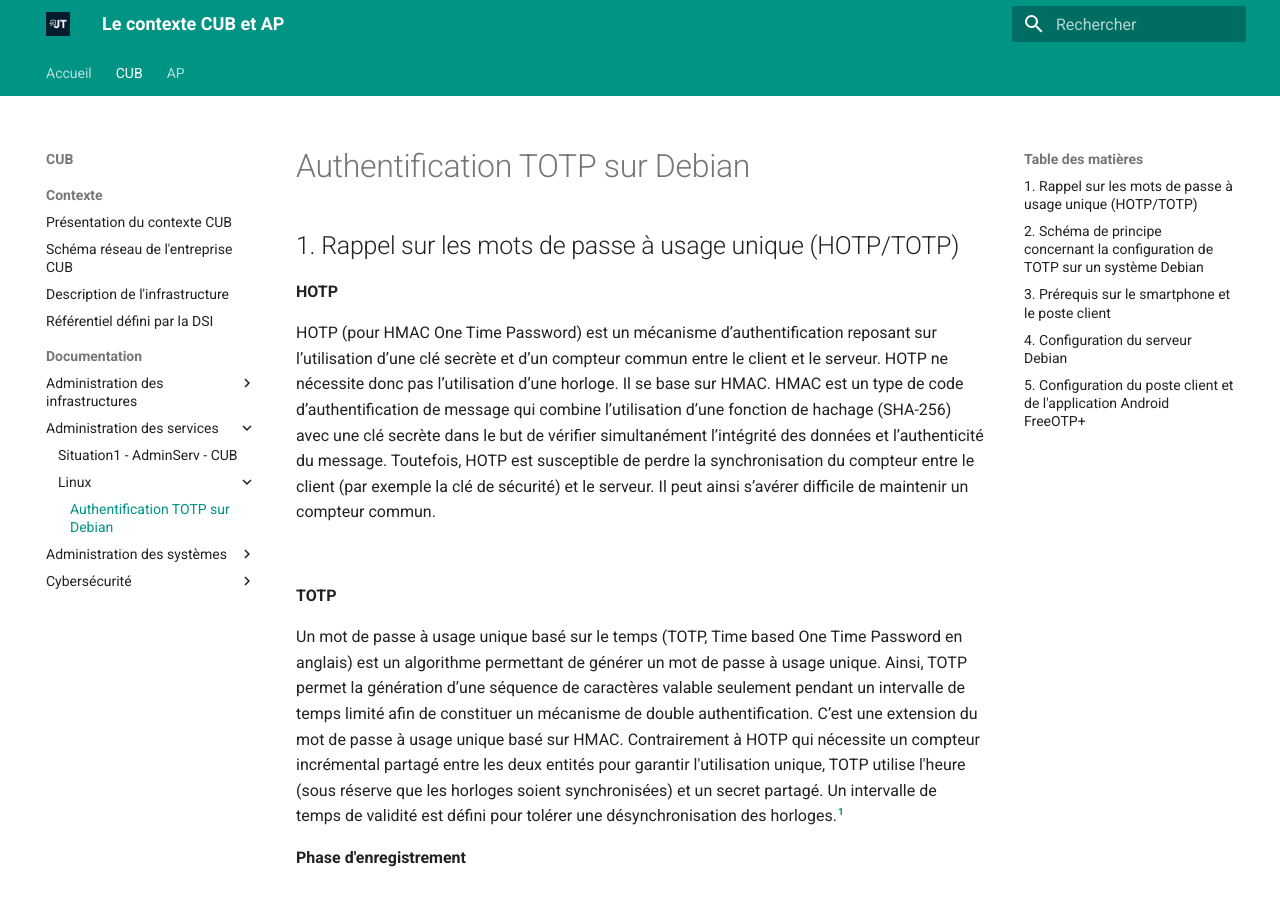
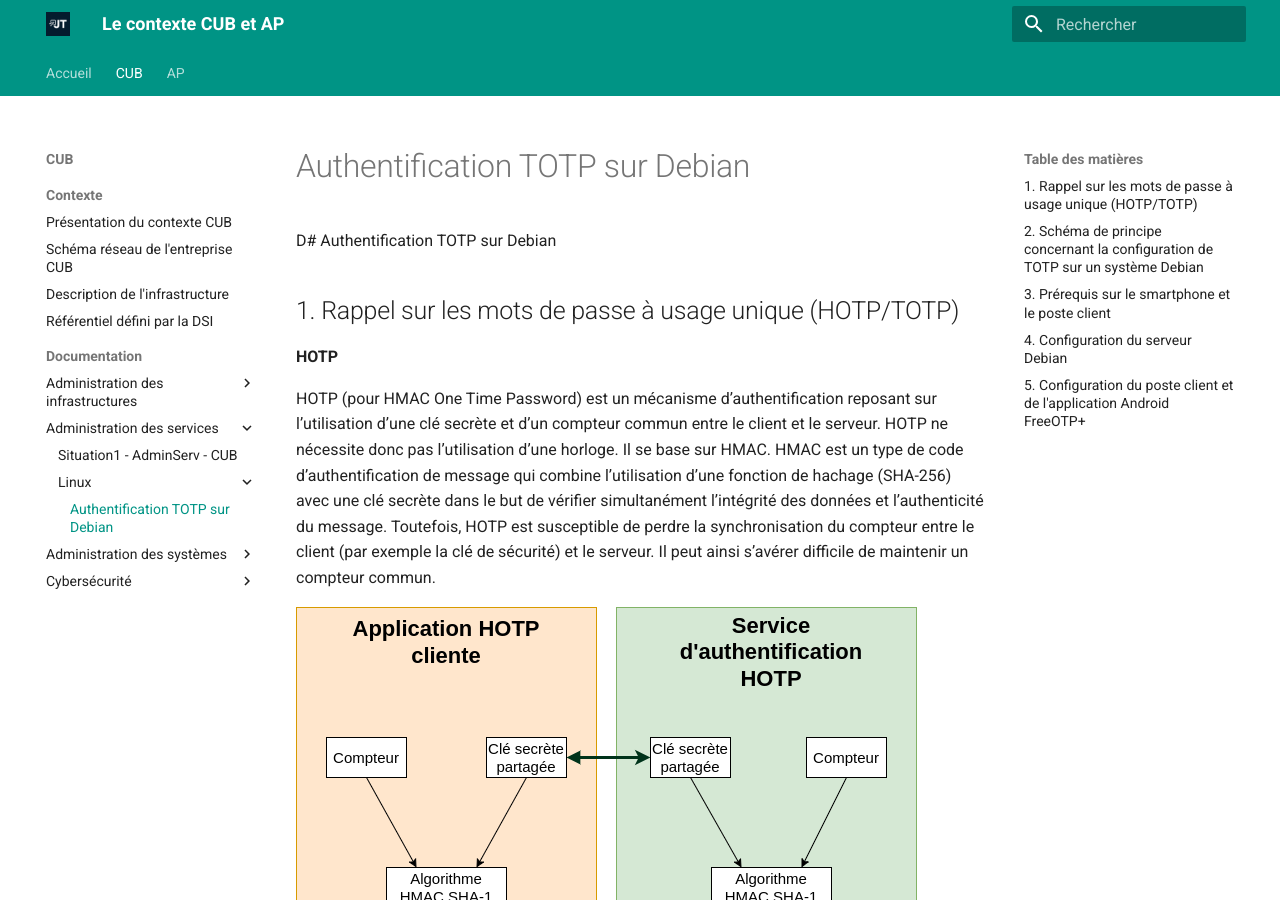
Before and after one commit to Joris-Texier/documentation-cub, an MkDocs documentation site: the page built from docs/CUB/Documentation/AdminServ/Linux/2--OTP.md, in a window 1280 px wide and 900 px high. Built offline with MkDocs 1.6.1 and Material for MkDocs 9.7.7, drawn with Linux system fonts in a browser that asks for light colours.

```diff
--- a/docs/CUB/Documentation/AdminServ/Linux/2--OTP.md
+++ b/docs/CUB/Documentation/AdminServ/Linux/2--OTP.md
@@ -1,4 +1,4 @@
-# Authentification TOTP sur Debian
+D# Authentification TOTP sur Debian
 
 ## 1. Rappel sur les mots de passe à usage unique (HOTP/TOTP)
 
@@ -8,7 +8,7 @@
 Il se base sur HMAC. HMAC est un type de code d’authentification de message qui combine l’utilisation d’une fonction de hachage (SHA-256) avec une clé secrète dans le but de vérifier simultanément l’intégrité des données et l’authenticité du message.
 Toutefois, HOTP est susceptible de perdre la synchronisation du compteur entre le client (par exemple la clé de sécurité) et le serveur. Il peut ainsi s’avérer difficile de maintenir un compteur commun.
 
-![](../../media/linux/hotp.png)
+![hOTP](../../../media/hotp.png)
 
 **TOTP**
 
```
Also changed, not shown: other parts of docs/CUB/Documentation/AdminServ/Linux/2--OTP.md (+3 -3 lines).
